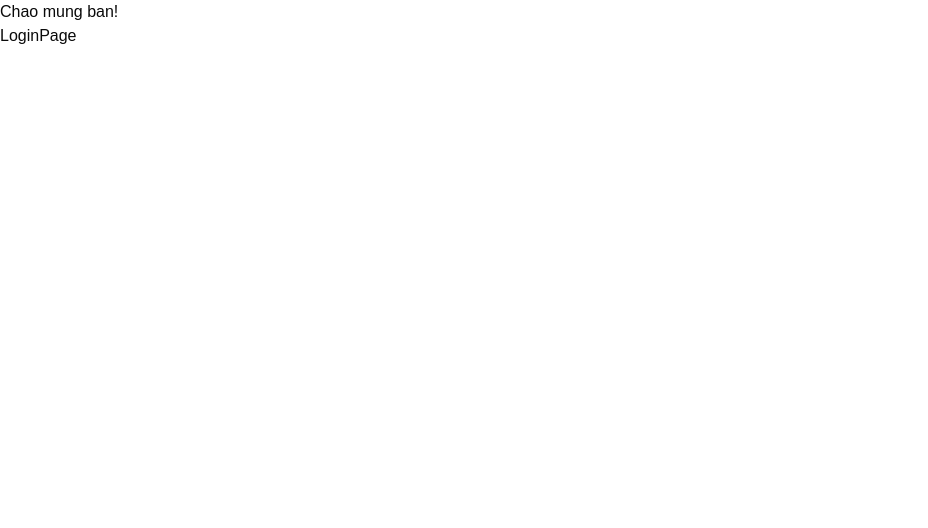
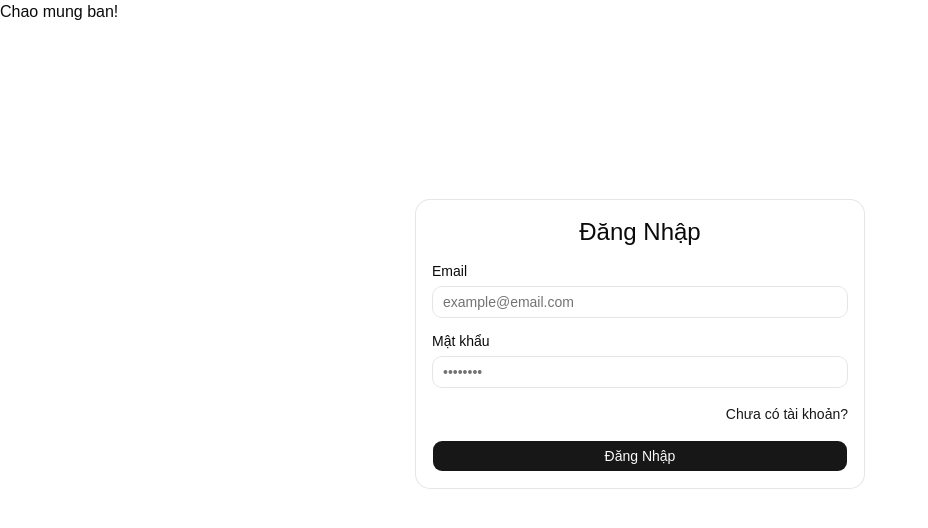
Before and after one commit to hoangnm-ndm/FS2602-React, a React (Vite) app: page /auth/login in a window 1280 px wide. Shown: the top 528 px of the page, without its empty margins (0-928 px from the left). Built offline with nearby package versions, Linux system fonts and the light colour scheme.

Commit message:
Day 30: Context

```diff
--- a/db.json
+++ b/db.json
@@ -1,19 +1,45 @@
 {
-  "posts": [
+  "users": [
     {
-      "id": 1,
-      "title": "json-server",
-      "author": "typicode"
+      "email": "hoangcf3@gmail.com",
+      "password": "$2a$10$Twlkk6/90vGalF8yB5ZRyuW9B2PLfZBlaoZZncpDmM4NXqMjfJ3SW",
+      "fullName": "hoang",
+      "branch": "6a0146396a718dace45a3ab3",
+      "id": 1
+    },
+    {
+      "email": "hoang@gmail.com",
+      "password": "$2a$10$FNiNqeFWLpFvp/pztvFDYuwO09FKFD8/gL34SfWjramqypoB3V77G",
+      "fullName": "hoang",
+      "branch": "6a0146396a718dace45a3ab3",
+      "id": 2
+    },
+    {
+      "email": "hoang111@gmail.com",
+      "password": "$2a$10$UPNRLw8ujyzu1yzhOjrFt.PPg7j6I1cvN4XNtGLQEr.zxjKLlXpJq",
+      "fullName": "hoang",
+      "branch": "6a0146396a718dace45a3ab3",
+      "id": 3
+    },
+    {
+      "email": "hoang2@gmail.com",
+      "password": "$2a$10$PVVI3iGv7JNaDhVIvRVM/eP3NjVmxAJEFWes/jhQ.BIB0guydBl6e",
+      "fullName": "hoang",
+      "branch": "6a0146396a718dace45a3ab3",
+      "id": 4
+    },
+    {
+      "email": "hoang3@gmail.com",
+      "password": "$2a$10$eY.P/3GNn7Ae1bVHWxX.BuMR/f2kovqNcK.NSkl0Wb5hAWaapsFsS",
+      "fullName": "hoang",
+      "branch": "6a0146396a718dace45a3ab3",
+      "id": 5
+    },
+    {
+      "email": "hoangnguyen@gmail.com",
+      "password": "$2a$10$zGcuZ29fo0/nXibdxHT5gufwsru0ZLTFUzgbF4HizroM9t3WGRUsi",
+      "username": "hoangnguyen",
+      "id": 6
     }
-  ],
-  "comments": [
-    {
-      "id": 1,
-      "body": "some comment",
-      "postId": 1
-    }
-  ],
-  "profile": {
-    "name": "typicode"
-  }
+  ]
 }
--- a/index.html
+++ b/index.html
@@ -1,4 +1,4 @@
-<!doctype html>
+<!DOCTYPE html>
 <html lang="en">
   <head>
     <meta charset="UTF-8" />
@@ -8,6 +8,7 @@
   </head>
   <body>
     <div id="root"></div>
+    <script></script>
     <script type="module" src="/src/main.jsx"></script>
   </body>
 </html>
--- a/package.json
+++ b/package.json
@@ -5,6 +5,9 @@
   "type": "module",
   "scripts": {
     "dev": "concurrently \"vite\" \"json-server --watch db.json -m ./node_modules/json-server-auth --port 3000\"",
+    "server": "concurrently \"json-server --watch db.json -m ./node_modules/json-server-auth --port 3000\"",
+    "auth": "json-server-auth db.json --port 3000",
+    "vite": "vite",
     "build": "vite build",
     "lint": "eslint .",
     "preview": "vite preview"
@@ -17,7 +20,7 @@
     "class-variance-authority": "^0.7.1",
     "clsx": "^2.1.1",
     "concurrently": "^10.0.3",
-    "json-server": "^0.17.0",
+    "json-server": "^0.17.4",
     "json-server-auth": "^2.1.0",
     "lucide-react": "^1.18.0",
     "path": "^0.12.7",
--- a/src/App.jsx
+++ b/src/App.jsx
@@ -1,42 +1,13 @@
-import { Link, NavLink, Route, Routes } from "react-router";
+import { useContext } from "react";
 import "./App.css";
-import HomePage from "./pages/client/HomePage";
-import AboutPage from "./pages/client/AboutPage";
-import ContactPage from "./pages/client/ContactPage";
-import NotFoundPage from "./pages/client/NotFoundPage";
-import ProductPage from "./pages/client/ProductPage";
 import AppRouter from "./router";
+import { UserContext } from "./context/userContext";
 
 function App() {
+  const value = useContext(UserContext);
+  console.log(value);
   return (
     <>
-      {/* <header>
-        <div className="logo">Logo</div>
-        <nav>
-          <ul>
-            <li>
-              <NavLink to="/">Home</NavLink>
-            </li>
-
-            <li>
-              <NavLink to="/about">About</NavLink>
-            </li>
-
-            <li>
-              <NavLink to="/contact">Contact</NavLink>
-            </li>
-          </ul>
-        </nav>
-      </header>
-      <Routes>
-        <Route path="/" element={<HomePage />} />
-        <Route path="/about" element={<AboutPage />} />
-        <Route path="/contact" element={<ContactPage />} />
-        <Route path="/products" element={<ProductPage />}></Route>
-
-        <Route path="*" element={<NotFoundPage />} />
-      </Routes> */}
-
       <AppRouter />
     </>
   );
--- a/src/api/index.js
+++ b/src/api/index.js
@@ -2,7 +2,7 @@ import axios from "axios";
 import { toast } from "sonner";
 
 const api = axios.create({
-  baseURL: "http://localhost:4000",
+  baseURL: "http://localhost:3000",
   timeout: 5000,
 });
 
--- a/src/components/layouts/HeaderClient.jsx
+++ b/src/components/layouts/HeaderClient.jsx
@@ -1,10 +1,13 @@
-import React from "react";
+import { UserContext } from "@/context/userContext";
+import React, { useContext } from "react";
 import { NavLink } from "react-router";
 
 const HeaderClient = () => {
+  const { user } = useContext(UserContext);
   return (
     <header>
       <div className="logo">Logo</div>
+      <div>Hello {user.fullname}</div>
       <nav>
         <ul>
           <li>
--- /dev/null
+++ b/src/context/userContext.jsx
@@ -0,0 +1,14 @@
+import { createContext, useState } from "react";
+
+export const UserContext = createContext(null);
+
+export const UserProvider = ({ children }) => {
+  const [user, setUser] = useState(
+    JSON.parse(localStorage.getItem("user") ?? "{}")
+  );
+  return (
+    <UserContext.Provider value={{ user, setUser }}>
+      {children}
+    </UserContext.Provider>
+  );
+};
--- a/src/main.jsx
+++ b/src/main.jsx
@@ -3,11 +3,12 @@ import { createRoot } from "react-dom/client";
 import App from "./App.jsx";
 import "./index.css";
 import { BrowserRouter } from "react-router";
+import { UserProvider } from "./context/userContext.jsx";
 
 createRoot(document.getElementById("root")).render(
   <StrictMode>
-    {/* <BrowserRouter> */}
-    <App />
-    {/* </BrowserRouter> */}
+    <UserProvider>
+      <App />
+    </UserProvider>
   </StrictMode>
 );
--- a/src/pages/auth/LoginPage.jsx
+++ b/src/pages/auth/LoginPage.jsx
@@ -1,7 +1,114 @@
+// src/pages/LoginPage.jsx
+
 import React from "react";
+import { useForm } from "react-hook-form";
+import { zodResolver } from "@hookform/resolvers/zod";
+import { Link, useNavigate } from "react-router";
+
+import { Button } from "@/components/ui/button";
+import { Input } from "@/components/ui/input";
+import { Card, CardContent, CardHeader, CardTitle } from "@/components/ui/card";
+import { Label } from "@/components/ui/label";
+
+import { loginSchema } from "@/schemas/authSchema";
+import { authLogin } from "@/api/authApi";
 
 const LoginPage = () => {
-  return <div>LoginPage</div>;
+  const nav = useNavigate();
+
+  const {
+    handleSubmit,
+    reset,
+    register,
+    formState: { errors, isSubmitting },
+  } = useForm({
+    resolver: zodResolver(loginSchema),
+    defaultValues: {
+      email: "",
+      password: "",
+    },
+  });
+
+  const handleLogin = async (dataUser) => {
+    try {
+      const { data } = await authLogin(dataUser);
+
+      if (data.accessToken) {
+        localStorage.setItem("accessToken", data.accessToken);
+        localStorage.setItem("user", JSON.stringify(data.user));
+
+        if (window.confirm("Đăng nhập thành công! Quay lại trang chủ?")) {
+          nav("/");
+        }
+      }
+    } catch (err) {
+      console.error("Login failed:", err);
+
+      alert(
+        err.response?.data?.message || "Email hoặc mật khẩu không chính xác."
+      );
+
+      reset();
+    }
+  };
+
+  return (
+    <div className="container mx-auto flex min-h-[80vh] items-center justify-center px-4">
+      <Card className="w-full max-w-md">
+        <CardHeader>
+          <CardTitle className="text-center text-2xl">Đăng Nhập</CardTitle>
+        </CardHeader>
+
+        <CardContent>
+          <form onSubmit={handleSubmit(handleLogin)} className="space-y-4">
+            <div className="space-y-2">
+              <Label htmlFor="email">Email</Label>
+
+              <Input
+                id="email"
+                type="email"
+                placeholder="example@email.com"
+                {...register("email")}
+              />
+
+              {errors.email && (
+                <p className="text-sm text-destructive">
+                  {errors.email.message}
+                </p>
+              )}
+            </div>
+
+            <div className="space-y-2">
+              <Label htmlFor="password">Mật khẩu</Label>
+
+              <Input
+                id="password"
+                type="password"
+                placeholder="••••••••"
+                {...register("password")}
+              />
+
+              {errors.password && (
+                <p className="text-sm text-destructive">
+                  {errors.password.message}
+                </p>
+              )}
+            </div>
+
+            <div className="text-right text-sm">
+              <Link to="/register" className="text-primary hover:underline">
+                Chưa có tài khoản?
+              </Link>
+            </div>
+
+            <Button type="submit" className="w-full" disabled={isSubmitting}>
+              {isSubmitting ? "Đang đăng nhập..." : "Đăng Nhập"}
+            </Button>
+          </form>
+        </CardContent>
+      </Card>
+    </div>
+  );
 };
 
 export default LoginPage;
--- a/src/pages/auth/RegisterPage.jsx
+++ b/src/pages/auth/RegisterPage.jsx
@@ -47,7 +47,7 @@ const RegisterPage = () => {
         data.user &&
         window.confirm("Đăng ký thành công! Chuyển sang trang đăng nhập?")
       ) {
-        nav("/login");
+        nav("/auth/login");
       }
     } catch (error) {
       console.error(error);
```
Also changed, not shown: 1 other file (tests, documents, lock files or other folders).
